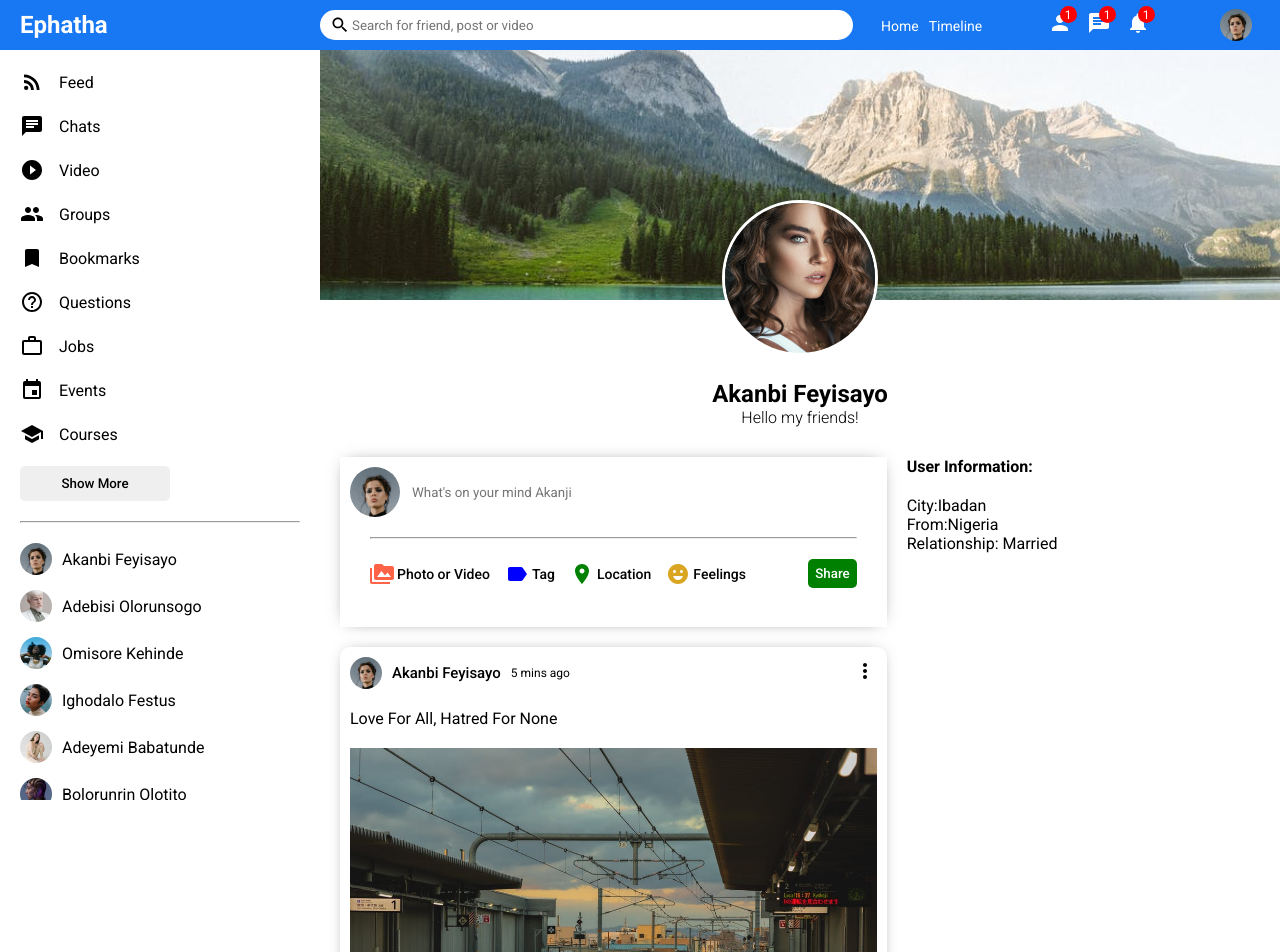
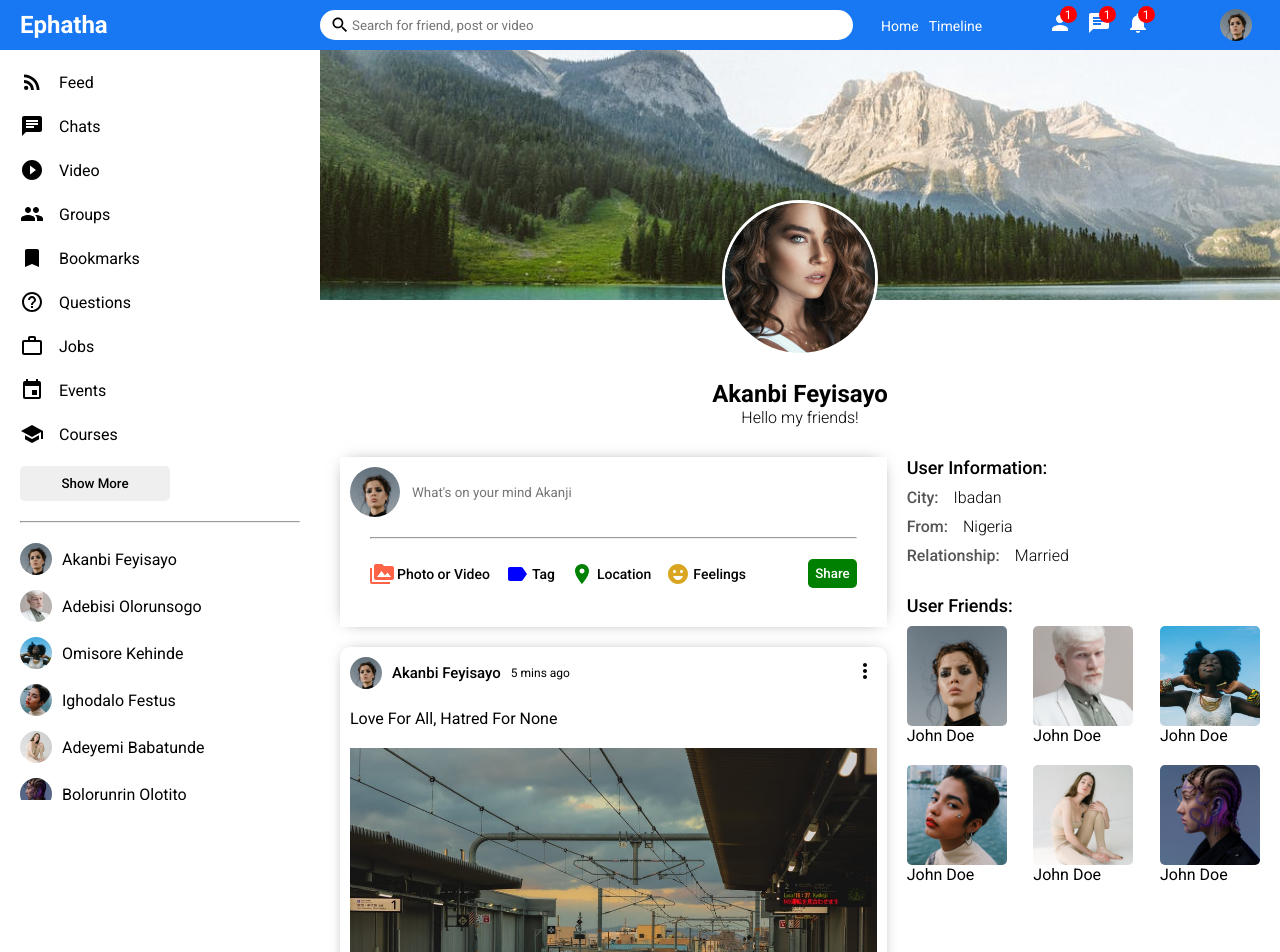
Before and after one commit to arabog/socialPrac, a React (Create React App) app in the folder clientPrac/: page / in a window 1280 px wide. Shown: the top 952 px of the page. Built offline with nearby package versions, Linux system fonts and the light colour scheme.

Commit message:
login created

```diff
--- a/clientPrac/src/components/homeCom/rightbar/Rightbar.jsx
+++ b/clientPrac/src/components/homeCom/rightbar/Rightbar.jsx
@@ -1,35 +1,35 @@
 import "./rightbar.css"
-import { Users } from "../../../dummyApi"
-import Online from "../rightbar/online/Online"
+// import { Users } from "../../../dummyApi"
+// import Online from "../rightbar/online/Online"
 
 export default function Rightbar( { profile }) {
 
-          const HomeRightbar = () => {
+          // const HomeRightbar = () => {
 
-                    return (
-                              <>
-                                        <div className="birthdayContainer">
-                                                  <img src="assets/gift.png" alt="" className="birthdayImg" />
+          //           return (
+          //                     <>
+          //                               <div className="birthdayContainer">
+          //                                         <img src="assets/gift.png" alt="" className="birthdayImg" />
 
-                                                  <span className="birthdayText">
-                                                            <b>Enaibe Henrie</b> and <b>3 other friends</b> have a birthday today
-                                                  </span>
-                                        </div>
+          //                                         <span className="birthdayText">
+          //                                                   <b>Enaibe Henrie</b> and <b>3 other friends</b> have a birthday today
+          //                                         </span>
+          //                               </div>
 
-                                        <img src="assets/ad.png" alt="" className="rightbarAd" />
+          //                               <img src="assets/ad.png" alt="" className="rightbarAd" />
 
-                                        <h4 className="rightbarTitle">Online Friends:</h4>
+          //                               <h4 className="rightbarTitle">Online Friends:</h4>
 
-                                        <ul className="rightbarFriendList">
-                                                  {
-                                                            Users.map(user => (
-                                                                      <Online  user ={user} key={user.id} />
-                                                            ))
-                                                  }
-                                        </ul>
-                              </>
-                    )
-          }
+          //                               <ul className="rightbarFriendList">
+          //                                         {
+          //                                                   Users.map(user => (
+          //                                                             <Online  user ={user} key={user.id} />
+          //                                                   ))
+          //                                         }
+          //                               </ul>
+          //                     </>
+          //           )
+          // }
 
           const ProfileRightbar = () => {
 
@@ -49,10 +49,44 @@
                                                   </div>
 
                                                   <div className="rightbarInfoItem">
-                                                            <span className="rightbarInfoKey">Relationship: </span>
+                                                            <span className="rightbarInfoKey">Relationship:</span>
                                                             <span className="rightbarInfoValue">Married</span>
                                                   </div>
 
+                                        </div>
+
+                                        <h4 className="rightbarTitle">User Friends: </h4>
+
+                                        <div className="rightbarFollowings">
+                                                  <div className="rightbarFollowing">
+                                                            <img src="assets/person/1.jpeg" alt="" className="rightbarFollowingImg" />
+                                                            <span className="rightbarFollowingName">John Doe</span>
+                                                  </div>
+
+                                                  <div className="rightbarFollowing">
+                                                            <img src="assets/person/2.jpeg" alt="" className="rightbarFollowingImg" />
+                                                            <span className="rightbarFollowingName">John Doe</span>
+                                                  </div>
+
+                                                  <div className="rightbarFollowing">
+                                                            <img src="assets/person/3.jpeg" alt="" className="rightbarFollowingImg" />
+                                                            <span className="rightbarFollowingName">John Doe</span>
+                                                  </div>
+
+                                                  <div className="rightbarFollowing">
+                                                            <img src="assets/person/4.jpeg" alt="" className="rightbarFollowingImg" />
+                                                            <span className="rightbarFollowingName">John Doe</span>
+                                                  </div>
+
+                                                  <div className="rightbarFollowing">
+                                                            <img src="assets/person/5.jpeg" alt="" className="rightbarFollowingImg" />
+                                                            <span className="rightbarFollowingName">John Doe</span>
+                                                  </div>
+
+                                                  <div className="rightbarFollowing">
+                                                            <img src="assets/person/6.jpeg" alt="" className="rightbarFollowingImg" />
+                                                            <span className="rightbarFollowingName">John Doe</span>
+                                                  </div>
                                         </div>
                               </>
                     )
--- a/clientPrac/src/components/homeCom/rightbar/rightbar.css
+++ b/clientPrac/src/components/homeCom/rightbar/rightbar.css
@@ -28,12 +28,58 @@
           margin: 30px 0;
 }
 
+/* 4 homepg rightbar */
+.rightbarTitle {
+          margin-bottom: 20px;
+}
+
 .rightbarFriendList {
           padding: 0;
           margin: 0;
           list-style: none;
 }
 
+/* 4 profilepg rightbar */
 .rightbarTitle {
+          font-size: 18px;
+          font-weight: 500;
+          margin-bottom: 10px;
+}
+
+.rightbarInfo {
+          margin-bottom: 30px;
+}
+
+.rightbarInfoItem{
+          margin-bottom: 10px;
+}
+
+.rightbarInfoKey {
+          font-weight: 500;
+          margin-right: 15px;
+          color: #555;
+}
+
+.rightbarInfoValue {
+          font-weight: 300;
+}
+
+.rightbarFollowings {
+          display: flex;
+          flex-wrap: wrap;
+          justify-content: space-between;
+}
+
+.rightbarFollowing {
+          display: flex;
+          flex-direction: column;
           margin-bottom: 20px;
+          cursor: pointer;
 }
+
+.rightbarFollowingImg{
+          width: 100px;
+          height: 100px;
+          object-fit: cover;
+          border-radius: 5px;
+}
```
Also changed, not shown: clientPrac/src/pages/login/Login.jsx (added, +9 -0 lines), clientPrac/src/pages/login/login.css (added).
